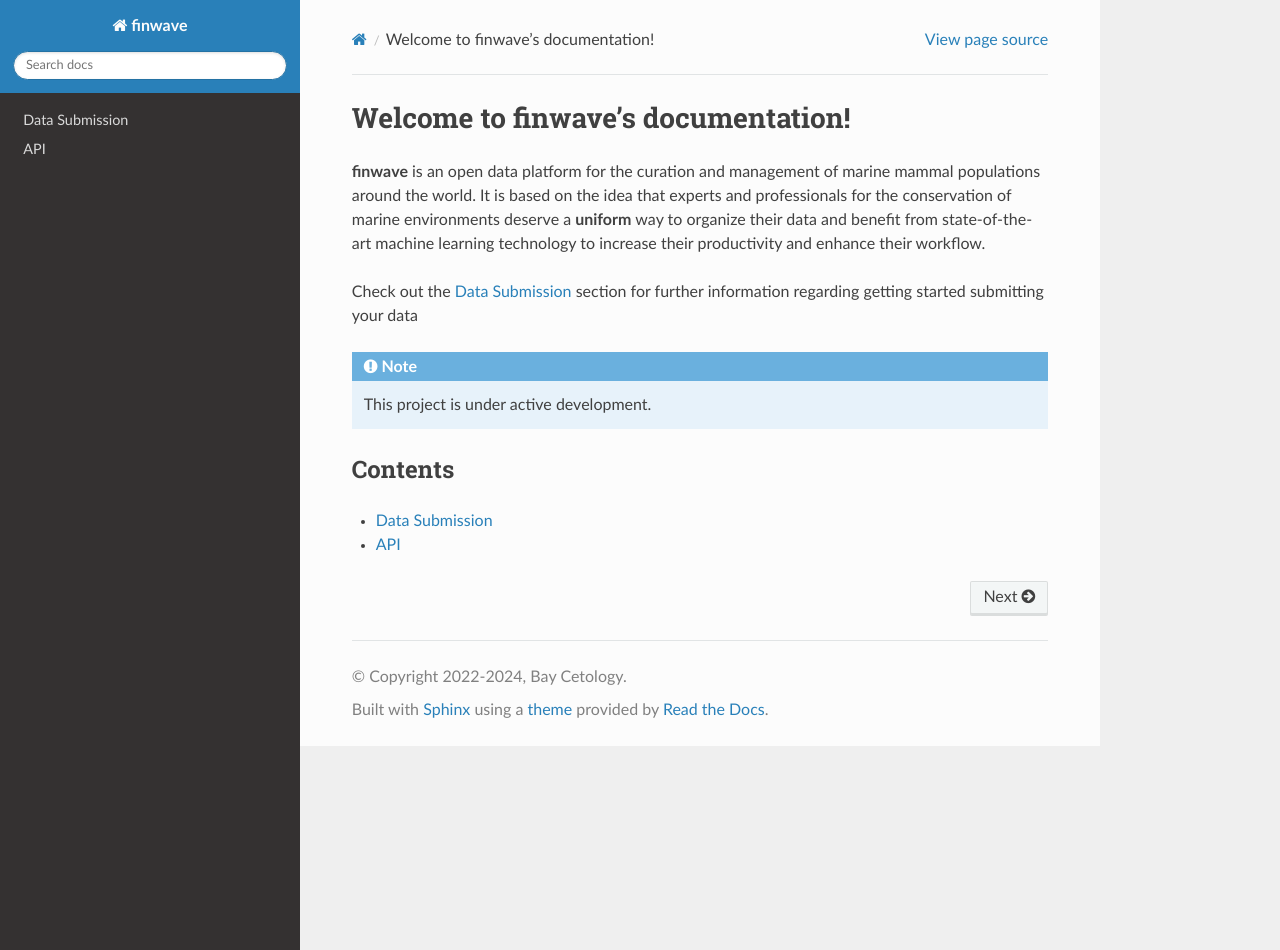
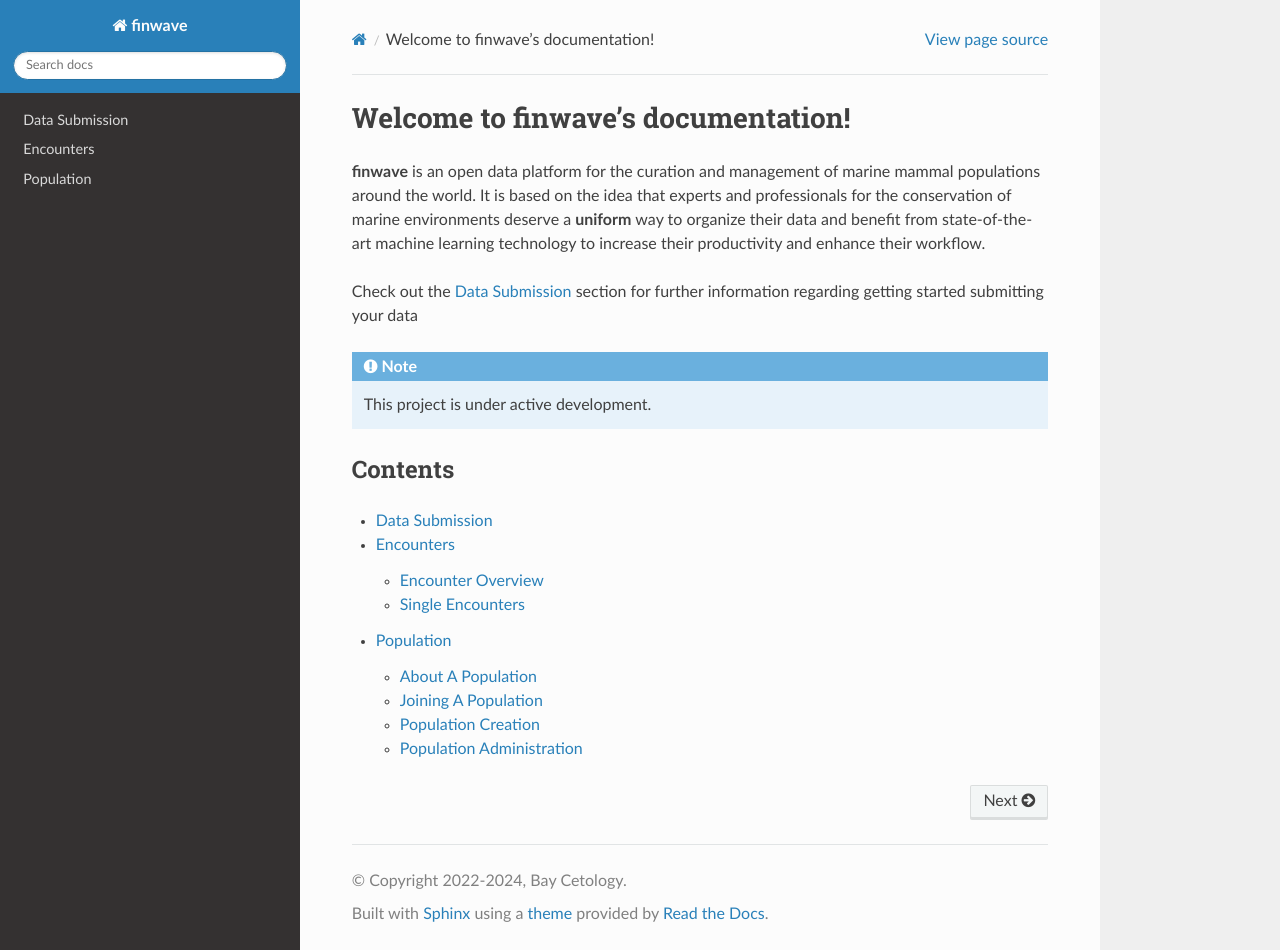
Before and after one commit to alexanderbarnhill/finwave-docs, a Sphinx documentation site: the page built from docs/source/index.rst, in a window 1280 px wide and 950 px high. Built offline with Sphinx 7.4.7 and the Read the Docs theme 3.1.0, drawn with Linux system fonts in a browser that asks for light colours.

Commit message:
Make encounter page

```diff
--- a/docs/source/index.rst
+++ b/docs/source/index.rst
@@ -16,4 +16,5 @@ Contents
 .. toctree::
 
    data_submission
-   api
+   encounter
+   population
```
